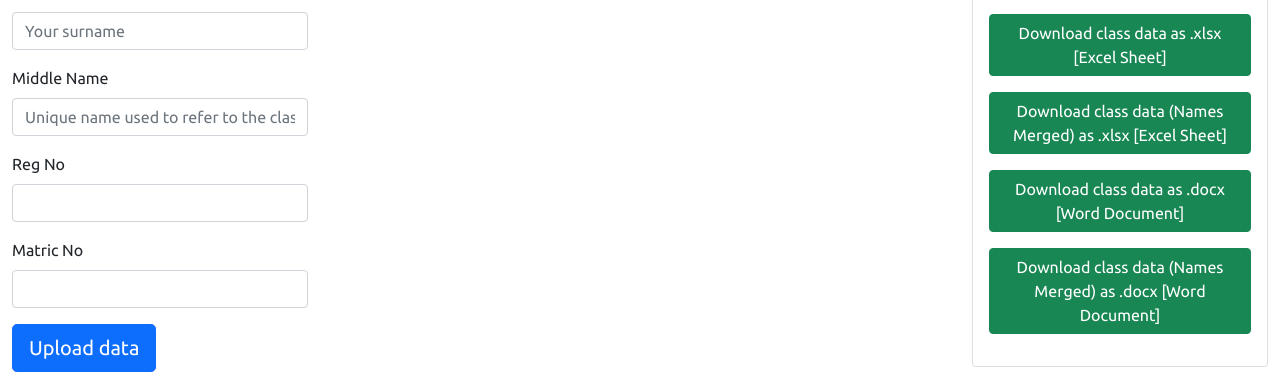
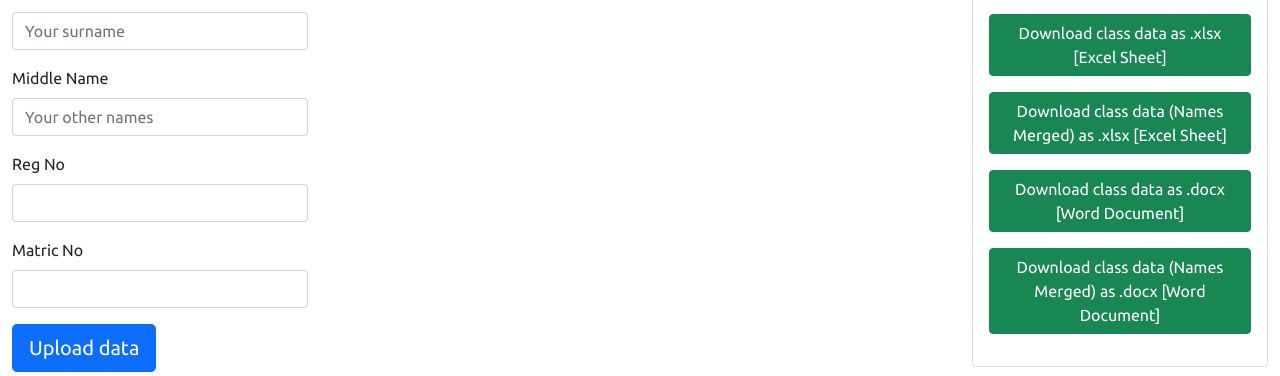
Before and after one commit to gray-adeyi/orderlie, a Django app: template main/templates/main/class_info.html in a window 1280 px wide. Shown: the part 316-692 px from the top of the page. Run offline with Django 3.2, Linux system fonts and the light colour scheme; the template is opened without the code that fills it: values that come from a table or form of the project are taken from there, others are empty; some libraries are stand-ins or nearby versions.

Commit message:
Fix bug in middlename field

```diff
--- a/main/templates/main/class_info.html
+++ b/main/templates/main/class_info.html
@@ -38,7 +38,7 @@
         <div class="mb-3">
           <label for="exampleFormControlInput1" class="form-label">Middle Name</label>
           <input type="text" class="form-control" name='middle_name'
-            placeholder="Unique name used to refer to the class">
+            placeholder="Your other names">
           <div style='color:red;'>{{ form.middle_name.errors }}</div>
         </div>
         <div class="mb-3">
--- a/orderlie/settings.py
+++ b/orderlie/settings.py
@@ -25,7 +25,7 @@ BASE_DIR = Path(__file__).resolve().parent.parent
 SECRET_KEY = os.environ['DJANGO_SECRET_KEY']
 
 # SECURITY WARNING: don't run with debug turned on in production!
-DEBUG = False
+DEBUG = True
 
 ALLOWED_HOSTS = ['*']
 
```
Also changed, not shown: 1 other file.
